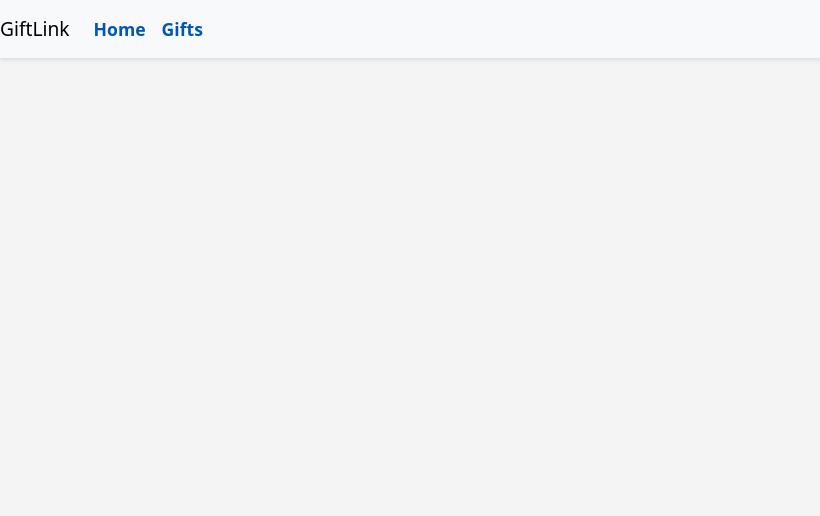
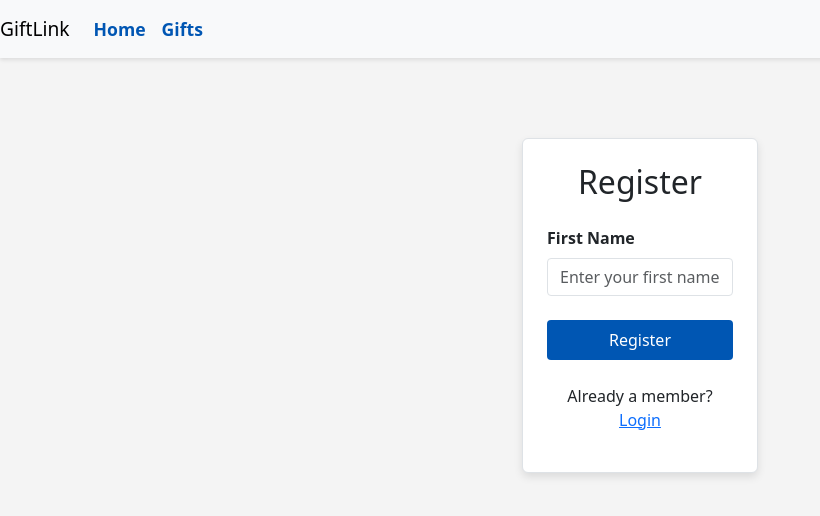
Before and after one commit to Coder32297/fullstack-capstone-project, a React (Create React App) app in the folder giftlink-frontend/: page /app/register in a window 1280 px wide. Before the commit this address had no page. Shown: the top 516 px of the page, without its empty margins (0-820 px from the left). Built offline with nearby package versions, Linux system fonts and the light colour scheme.

Commit message:
Create Register and Login Pages

```diff
--- a/giftlink-frontend/src/App.js
+++ b/giftlink-frontend/src/App.js
@@ -1,22 +1,23 @@
 import React from 'react';
 import { Routes, Route, useNavigate } from 'react-router-dom';
 import MainPage from './components/MainPage/MainPage';
+import LoginPage from './components/LoginPage/LoginPage';
+import RegisterPage from './components/RegisterPage/RegisterPage';
 import 'bootstrap/dist/css/bootstrap.min.css';
 import './App.css';
 import Navbar from './components/Navbar/Navbar';
-
 function App() {
-
+  const navigate = useNavigate();
   return (
-    <>
+		<>
         <Navbar/>
         <Routes>
-          {/* the final code will not pass the products to every page, but each page will call the server API */}
           <Route path="/" element={<MainPage />} />
           <Route path="/app" element={<MainPage />} />
+          <Route path="/app/login" element={<LoginPage/>} />
+          <Route path="/app/register" element={<RegisterPage />} />
         </Routes>
         </>
   );
 }
-
 export default App;
--- /dev/null
+++ b/giftlink-frontend/src/components/LoginPage/LoginPage.css
@@ -0,0 +1,44 @@
+.login-card {
+    background-color: #fff;
+    box-shadow: 0px 4px 8px rgba(0, 0, 0, 0.1);
+}
+
+.login-card .form-label {
+    font-weight: 600;
+}
+
+.login-card input {
+    border-radius: 0.25rem;
+}
+
+.login-card .btn {
+    padding: 0.5rem 1rem;
+    border-radius: 0.25rem;
+}
+
+.login-card .btn-primary {
+    background-color: #0056b3;
+    border: none;
+}
+
+.login-card .btn-secondary {
+    background-color: #dc3545;
+    border: none;
+}
+
+.login-card .text-primary {
+    color: #0056b3;
+}
+
+.login-card .text-secondary {
+    color: #6c757d;
+}
+
+/* Additional styles */
+a.text-primary:hover {
+    text-decoration: underline;
+}
+
+a.text-secondary:hover {
+    text-decoration: underline;
+}
--- /dev/null
+++ b/giftlink-frontend/src/components/LoginPage/LoginPage.js
@@ -0,0 +1,47 @@
+
+import React, { useState } from 'react';
+import './LoginPage.css';
+
+function LoginPage() {
+
+    const [email, setEmail] = useState('');
+    const [password, setPassword] = useState('');
+
+    const handleLogin = async () => {
+        console.log("Inside handleLogin");
+	}
+
+		return (
+      <div className="container mt-5">
+        <div className="row justify-content-center">
+          <div className="col-md-6 col-lg-4">
+            <div className="login-card p-4 border rounded">
+              <h2 className="text-center mb-4 font-weight-bold">Login</h2>
+
+              <div className="mb-3">
+	<label htmlFor="email" className="form-label">Email</label>
+	<input
+		id="email"
+		type="text"
+		className="form-control"
+		placeholder="Enter your email"
+		value={email}
+		onChange={(e) => setEmail(e.target.value)}
+	/>
+</div>
+
+
+<button className="btn btn-primary w-100 mb-3" onClick={handleLogin}>Login</button>
+
+				<p className="mt-4 text-center">
+					New here? <a href="/app/register" className="text-primary">Register Here</a>
+				</p>
+
+            </div>
+          </div>
+        </div>
+      </div>
+    )
+}
+
+export default LoginPage;
--- /dev/null
+++ b/giftlink-frontend/src/components/RegisterPage/RegisterPage.css
@@ -0,0 +1,19 @@
+.register-card { background-color: #fff; box-shadow: 0px 4px 8px rgba(0, 0, 0, 0.1); }
+
+.register-card .form-label { font-weight: 600; }
+
+.register-card input { border-radius: 0.25rem; }
+
+.register-card .btn { padding: 0.5rem 1rem; border-radius: 0.25rem; }
+
+.register-card .btn-primary { background-color: #0056b3; border: none; }
+
+.register-card .btn-secondary { background-color: #dc3545; border: none; }
+
+.register-card .text-primary { color: #0056b3; }
+
+.register-card .text-secondary { color: #6c757d; }
+
+/* Additional styles */ a.text-primary:hover { text-decoration: underline; }
+
+a.text-secondary:hover { text-decoration: underline; }
--- /dev/null
+++ b/giftlink-frontend/src/components/RegisterPage/RegisterPage.js
@@ -0,0 +1,59 @@
+import React, { useState } from 'react';
+
+import './RegisterPage.css';
+
+function RegisterPage() {
+    const [firstName, setFirstName] = useState('');
+    const [lastName, setLastName] = useState('');
+    const [email, setEmail] = useState('');
+    const [password, setPassword] = useState('');
+
+    const handleRegister = async () => {
+        console.log("Register invoked");
+    };
+
+    return (
+        <div className="container mt-5">
+            <div className="row justify-content-center">
+                <div className="col-md-6 col-lg-4">
+                    <div className="register-card p-4 border rounded">
+                        <h2 className="text-center mb-4 font-weight-bold">
+                            Register
+                        </h2>
+
+                        <div className="mb-4">
+                            <label htmlFor="firstName" className="form-label">
+                                First Name
+                            </label>
+
+                            <input
+                                id="firstName"
+                                type="text"
+                                className="form-control"
+                                placeholder="Enter your first name"
+                                value={firstName}
+                                onChange={(e) => setFirstName(e.target.value)}
+                            />
+                        </div>
+
+                        <button
+                            className="btn btn-primary w-100 mb-3"
+                            onClick={handleRegister}
+                        >
+                            Register
+                        </button>
+
+                        <p className="mt-4 text-center">
+                            Already a member?{' '}
+                            <a href="/app/login" className="text-primary">
+                                Login
+                            </a>
+                        </p>
+                    </div>
+                </div>
+            </div>
+        </div>
+    );
+}
+
+export default RegisterPage;
```
